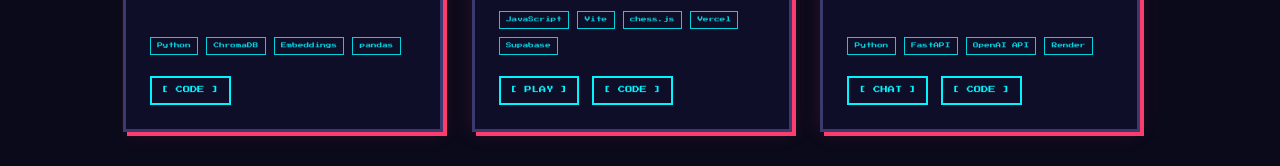
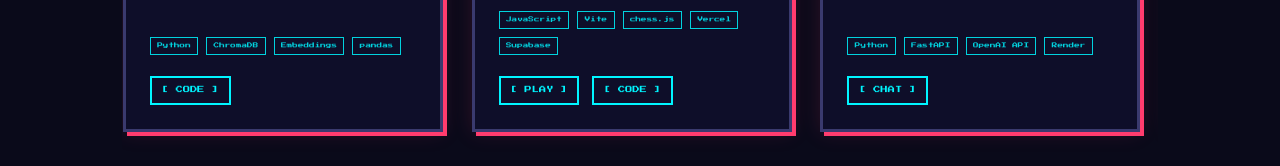
Before and after one commit to VedaantK/VedaantK.github.io, a plain HTML site: page index.html in a window 1280 px wide. Shown: the part 2143-2309 px from the top of the page. Drawn offline with Linux system fonts and the light colour scheme; animation ran at ten frames a second.

Commit message:
Add README, drop .DS_Store, remove link to now-private chat backend repo
Co-Authored-By: Claude Opus 5.5 <noreply@anthropic.com>

```diff
--- a/index.html
+++ b/index.html
@@ -217,7 +217,6 @@
         </div>
         <div class="project-links">
           <a href="#" class="btn-sm" data-open-chat>[ CHAT ]</a>
-          <a href="https://github.com/VedaantK/vedaant-chat" class="btn-sm" target="_blank" rel="noopener">[ CODE ]</a>
         </div>
       </article>
 
```
Also changed, not shown: 3 other files.
